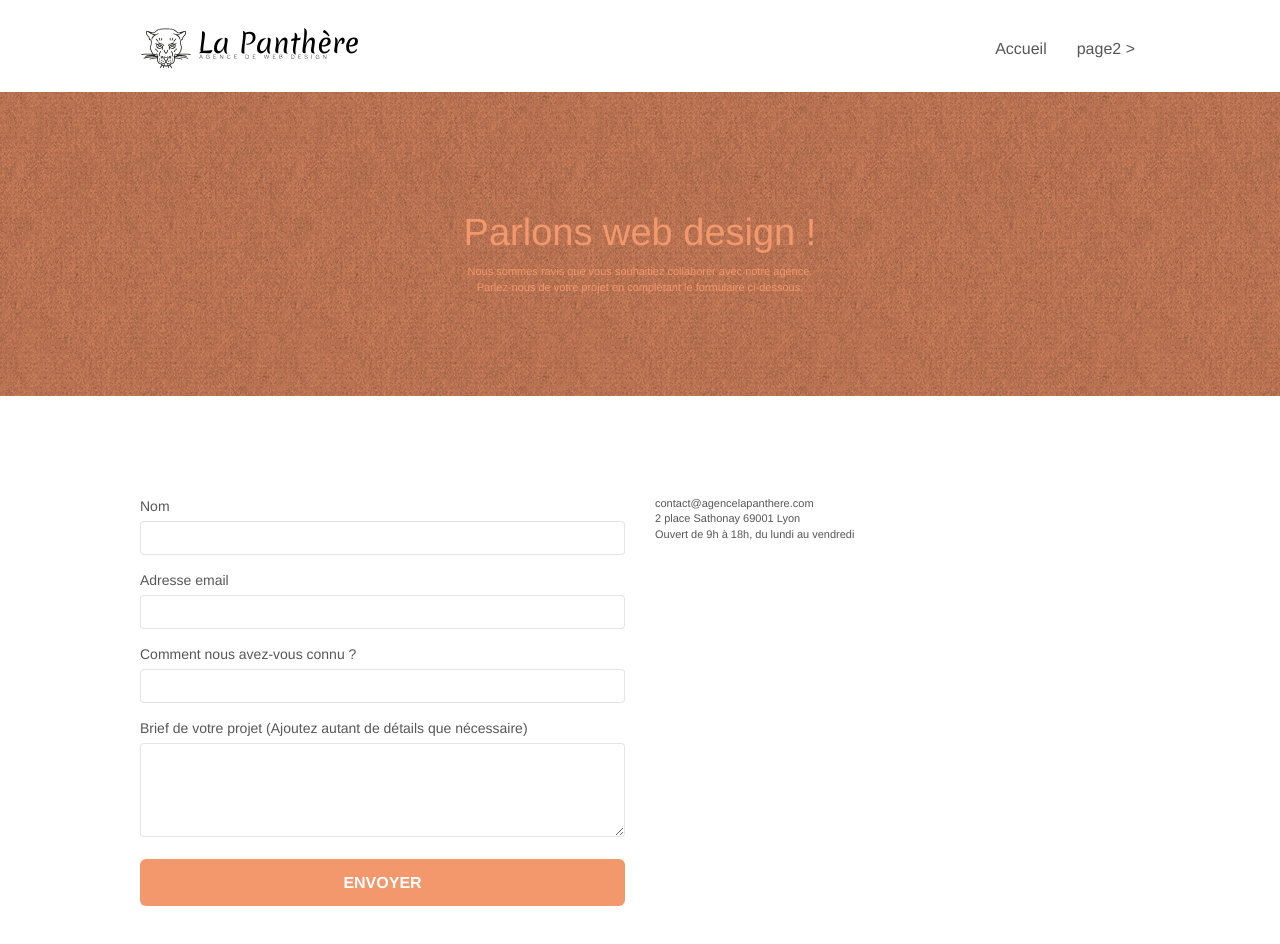
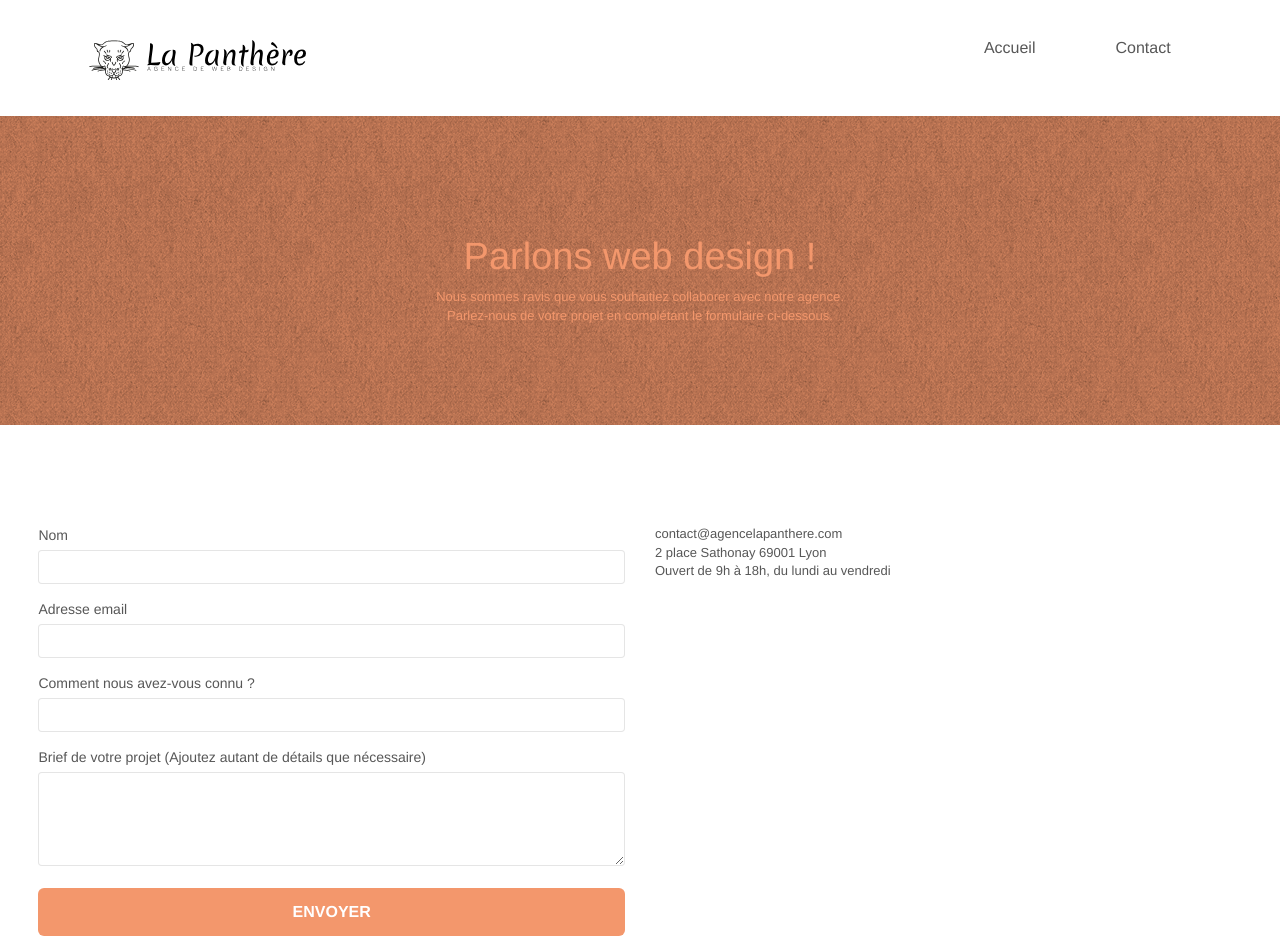
Before and after one commit to Eliaslvr/projet4, a plain HTML site: page page2.html in a window 1280 px wide. Shown: the top 944 px of the page. Drawn offline with nearby package versions, Linux system fonts and the light colour scheme; files that its build step writes are made by us from their sources; a script that the page names is missing.

Commit message:
Modification HTML CSS

```diff
--- a/page2.html
+++ b/page2.html
@@ -42,12 +42,10 @@
 			<div class="collapse navbar-collapse navbar-1 special-dropdown-nav">
 				<ul class="site-navigation nav navbar-nav">
 					<li>
-						<a href="index.html">Accueil</a>
+						<a href="index.html" class="text_none">Accueil</a>
 					</li>
 					<li>
-					</li>
-					<li>
-						<a href="page2.html">page2 &gt;</a>
+						<a href="page2.html" class="text_none">Contact</a>
 					</li>
 				</ul>
 			</div>
--- a/style.css
+++ b/style.css
@@ -31,7 +31,6 @@ a:hover {
     width: 100%;
     clear: both;
     background: 50% 50% no-repeat;
-    padding: 0 50px;
     -webkit-background-size: cover;
     -moz-background-size: cover;
     -o-background-size: cover;
@@ -294,7 +293,7 @@ a:hover {
 
 .navbar-brand {
     height: auto;
-    padding: 3px 15px;
+   /* padding: 3px 15px;*/
     font-size: 25px;
     font-weight: normal;
     font-weight: 600;
@@ -316,8 +315,8 @@ a:hover {
 }
 
 .navbar .nav {
-    padding-top: 2px;
-    margin-right: -16px;
+    /*padding-top: 2px;*/
+    padding-bottom: 25px;
     float: right;
     z-index: 1;
 }
@@ -326,6 +325,12 @@ a:hover {
     float: left;
     margin-top: 4px;
     font-size: 16px;
+    padding-right: 50px;
+    list-style-type: none;
+}
+
+.text_none {
+    text-decoration: none;
 }
 
 .navbar-nav .open .dropdown-menu > li > a {
@@ -677,7 +682,7 @@ a {
 }
 
 p {
-    font-size: 11px;
+    font-size: 13px;
 }
 
 .tight-width-whitespace {
@@ -1047,3 +1052,17 @@ h4 {
         text-align: center;
     }
 }
+
+.navbar-header {
+    padding-left: 50px;
+}
+
+.container {
+    width: 94%;
+    margin: auto;
+    max-width: initial;
+}
+
+.form-group {
+    margin-bottom: 15px;
+}
```
Also changed, not shown: index.html (+3 -3 lines).
